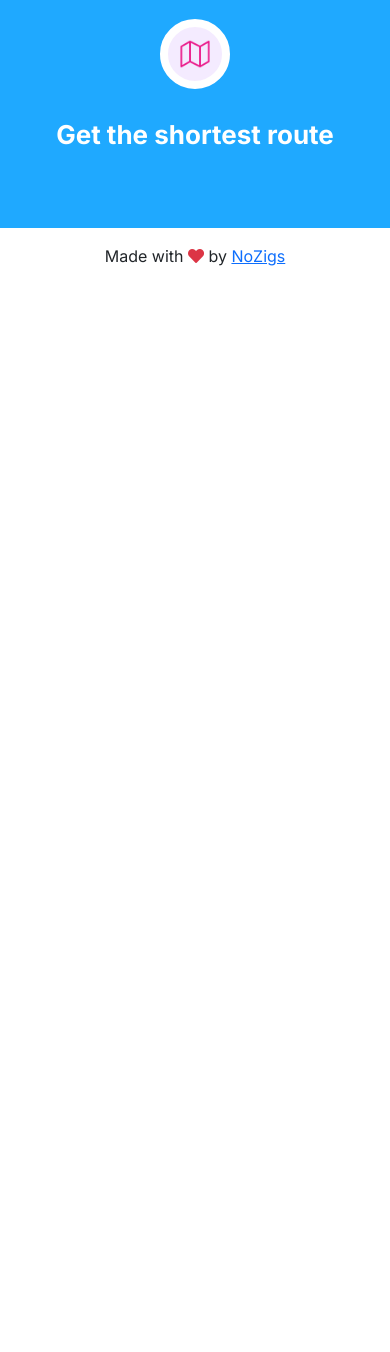
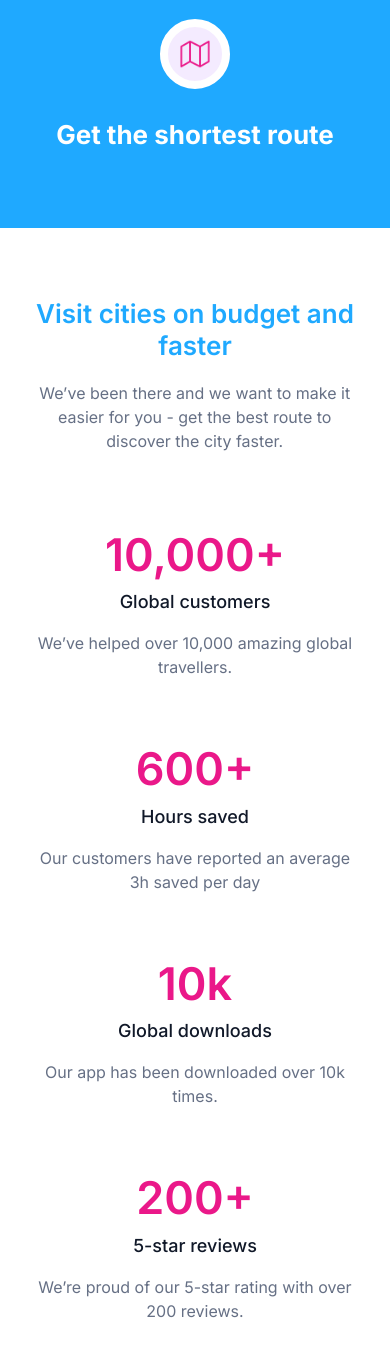
Before and after one commit to besmarques/NoZigs, a React app: page / in a window 390 px wide. Shown: the part 1717-3069 px from the top of the page. Before the commit the page ends 2017 px from the top, so only its background shows below. Built offline with nearby package versions, Linux system fonts and the light colour scheme.

Commit message:
second hero component completed

```diff
--- /dev/null
+++ b/src/front/js/component/second_hero.jsx
@@ -0,0 +1,69 @@
+import React from "react";
+import SecondHeroImage from "../../img/second_hero_img.jpg";
+
+const SecondHero = () => {
+  return (
+    <>
+      <div className="container mt-5">
+        <h3 className="hero-title">Visit cities on budget and faster</h3>
+        <p className="hero-par col-sm-6">
+          We’ve been there and we want to make it easier for you - get the best
+          route to discover the city faster.
+        </p>
+
+        <div className="row d-flex align-items-center my-5">
+          <div className="col-12 col-sm-6 d-flex second-img">
+            <img
+              className="second-hero-img"
+              src={SecondHeroImage}
+              width="500"
+              height="500"
+            />
+          </div>
+
+          <div className="col-12 col-sm-6">
+            <div className="d-flex flex-column">
+              <div className="d-flex justify-content-between text-center facts ">
+                <div className="d-flex fact flex-column">
+                  <p className="fact-number m-0">10,000+</p>
+                  <p className="fact-what">Global customers</p>
+                  <p className="fact-desc">
+                    We’ve helped over 10,000 amazing global travellers.
+                  </p>
+                </div>
+
+                <div className="fact">
+                  <p className="fact-number m-0">600+</p>
+                  <p className="fact-what">Hours saved</p>
+                  <p className="fact-desc">
+                    Our customers have reported an average 3h saved per day
+                  </p>
+                </div>
+              </div>
+
+              <div className="d-flex justify-content-between text-center facts">
+                <div className="fact">
+                  <p className="fact-number m-0">10k</p>
+                  <p className="fact-what">Global downloads</p>
+                  <p className="fact-desc">
+                    Our app has been downloaded over 10k times.
+                  </p>
+                </div>
+
+                <div className="fact">
+                  <p className="fact-number m-0">200+</p>
+                  <p className="fact-what">5-star reviews</p>
+                  <p className="fact-desc">
+                    We’re proud of our 5-star rating with over 200 reviews.
+                  </p>
+                </div>
+              </div>
+            </div>
+          </div>
+        </div>
+      </div>
+    </>
+  );
+};
+
+export default SecondHero;
--- a/src/front/js/pages/home.js
+++ b/src/front/js/pages/home.js
@@ -4,6 +4,7 @@
 import "../../styles/home.css";
 import Hero from "../component/hero.jsx";
 import Steps from "../component/steps.jsx";
+import SecondHero from "../component/second_hero.jsx";
 
 export const Home = () => {
   const { store, actions } = useContext(Context);
@@ -20,6 +21,7 @@
     <div>
       <Hero />
       <Steps />
+      <SecondHero />
     </div>
 
     // {/* <div className="text-center mt-5">
--- a/src/front/styles/home.css
+++ b/src/front/styles/home.css
@@ -114,6 +114,42 @@
   font-weight: 500;
   font-size: 32px;
 }
+
+.hero-title {
+  font-weight: 600;
+  font-size: 32px;
+  color: #1fa9ff;
+  margin-top: 70px;
+  margin-bottom: 20px;
+}
+
+.hero-par {
+  font-weight: 400;
+  font-size: 19px;
+  color: #667085;
+}
+.fact {
+  margin: 10px;
+  padding: 25px;
+}
+
+.fact-number {
+  font-weight: 600;
+  font-size: 45px;
+  color: #ea1889;
+}
+
+.fact-what {
+  font-weight: 500;
+  font-size: 18px;
+  color: #101828;
+}
+
+.fact-desc {
+  font-weight: 400;
+  font-size: 16px;
+  color: #667085;
+}
 /* media queries */
 
 @media (max-width: 576px) {
@@ -190,4 +226,36 @@
     height: 70px;
     border-radius: 35px;
   }
+
+  .hero-title {
+    text-align: center;
+    font-size: 26px;
+  }
+
+  .hero-par {
+    font-weight: 400;
+    font-size: 16px;
+    color: #667085;
+    text-align: center;
+    width: 90%;
+    margin-left: 18px;
+  }
+
+  .second-hero-img {
+    width: 460px;
+    height: 350px;
+  }
+
+  .facts {
+    flex-direction: column;
+  }
+
+  .second-img {
+    justify-content: space-around;
+    order: 2;
+  }
+
+  .fact {
+    padding: 10px;
+  }
 }
```
Also changed, not shown: src/front/img/second_hero_img.jpg (added).
